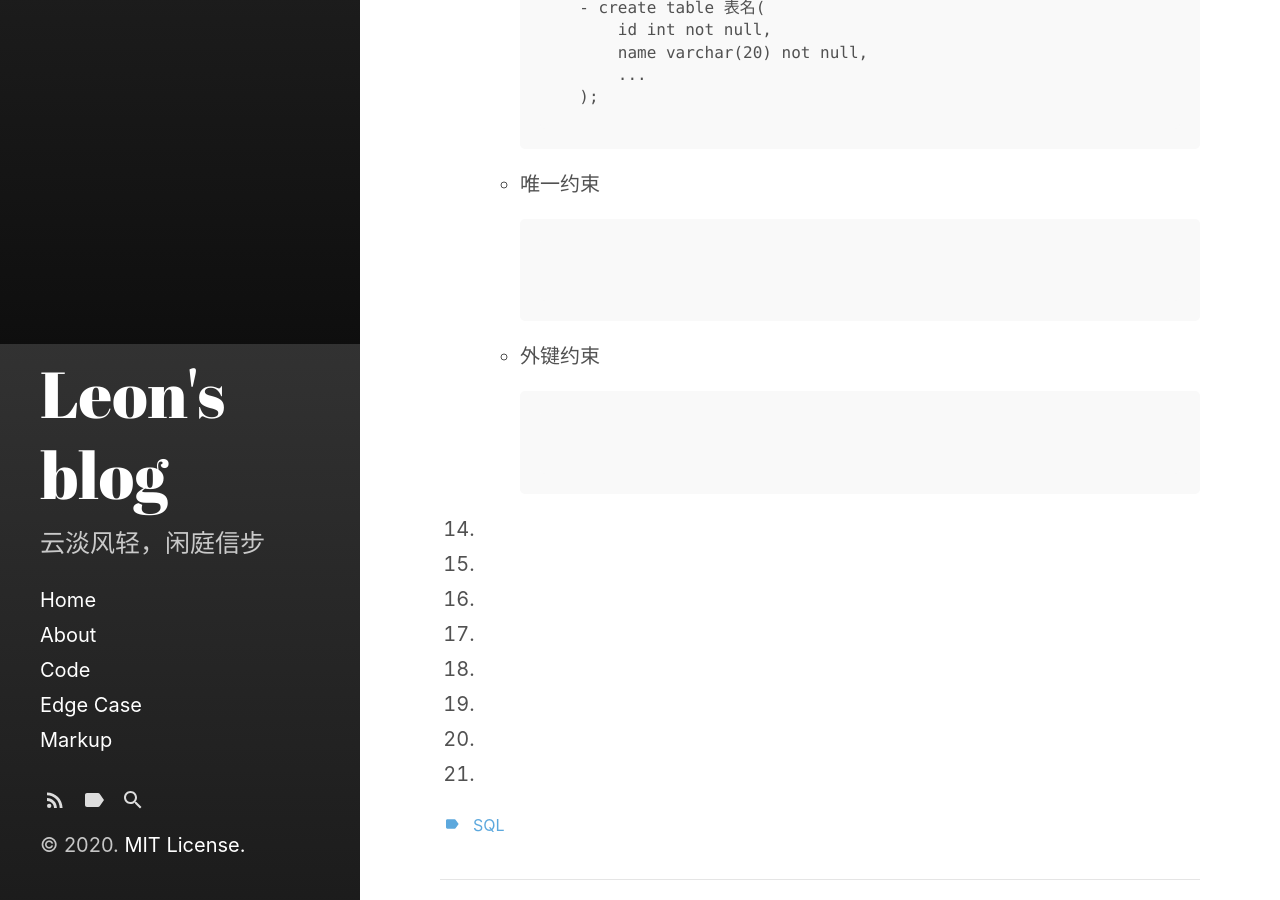
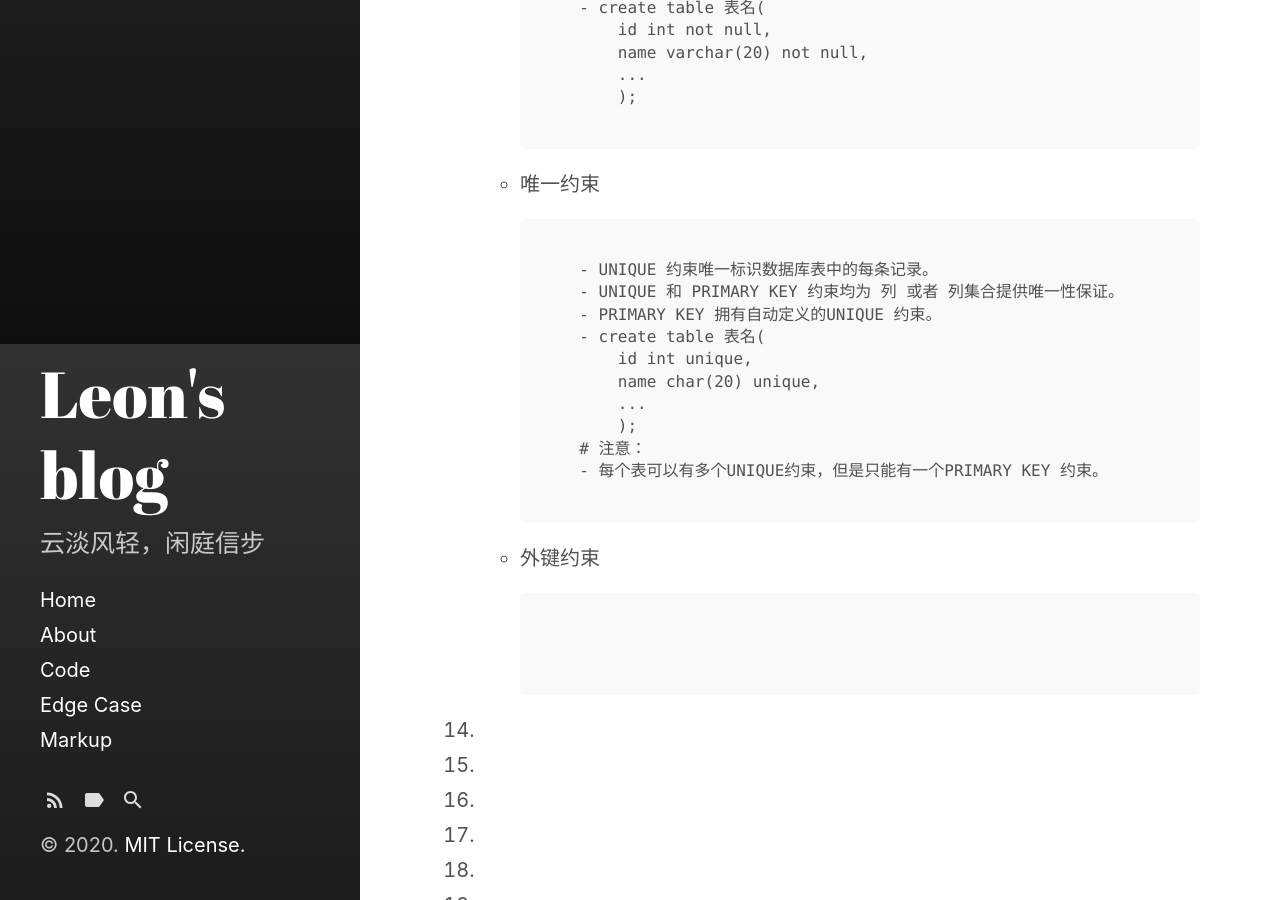
Before and after one commit to WnLeon/blog, a Jekyll site: the page built from _posts/2020-10-29-SQL语言基础.md, in a window 1280 px wide and 900 px high, scrolled down 5956 px. Built offline with Jekyll 4.4.1, drawn with Linux system fonts in a browser that asks for light colours.

Commit message:
category add  2020/10/30

````diff
--- a/_posts/2020-10-29-SQL语言基础.md
+++ b/_posts/2020-10-29-SQL语言基础.md
@@ -208,13 +208,22 @@ SQL语言是一种数据库查询和程序设计语言，用于存取数据以
             id int not null,
             name varchar(20) not null,
             ...
-        );
+            );
         ```
 
     - 唯一约束
 
         ```
-
+        - UNIQUE 约束唯一标识数据库表中的每条记录。
+        - UNIQUE 和 PRIMARY KEY 约束均为 列 或者 列集合提供唯一性保证。
+        - PRIMARY KEY 拥有自动定义的UNIQUE 约束。
+        - create table 表名(
+            id int unique,
+            name char(20) unique,
+            ...
+            );
+        # 注意：
+        - 每个表可以有多个UNIQUE约束，但是只能有一个PRIMARY KEY 约束。
         ```
 
     - 外键约束
````
